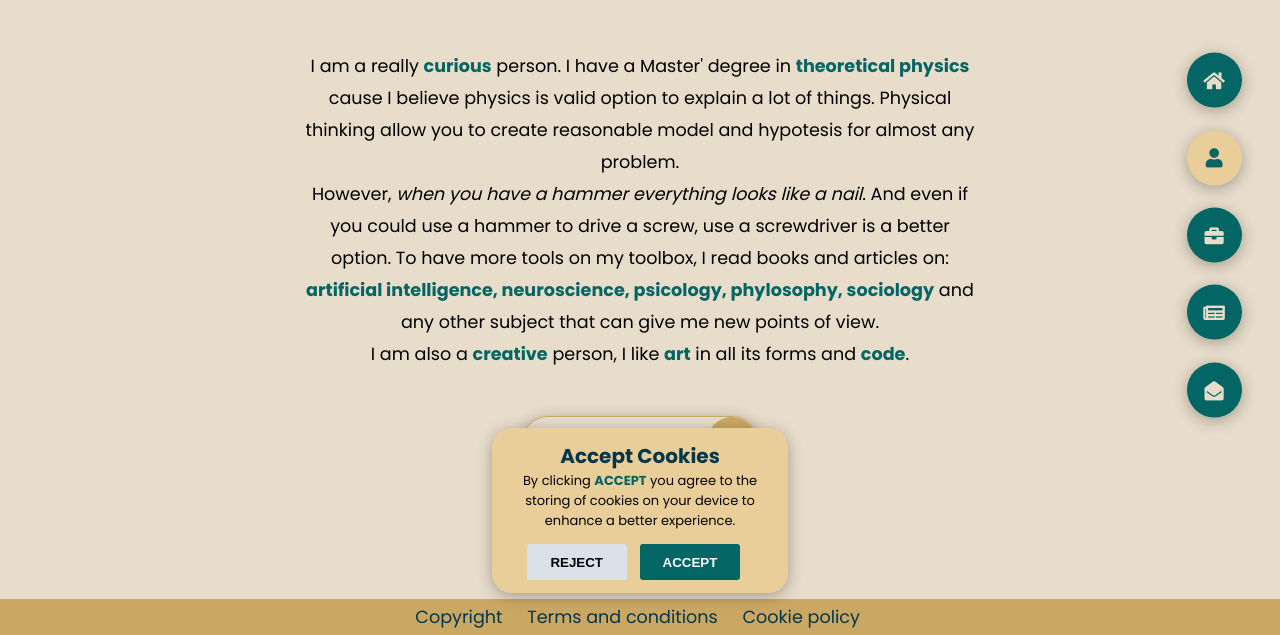
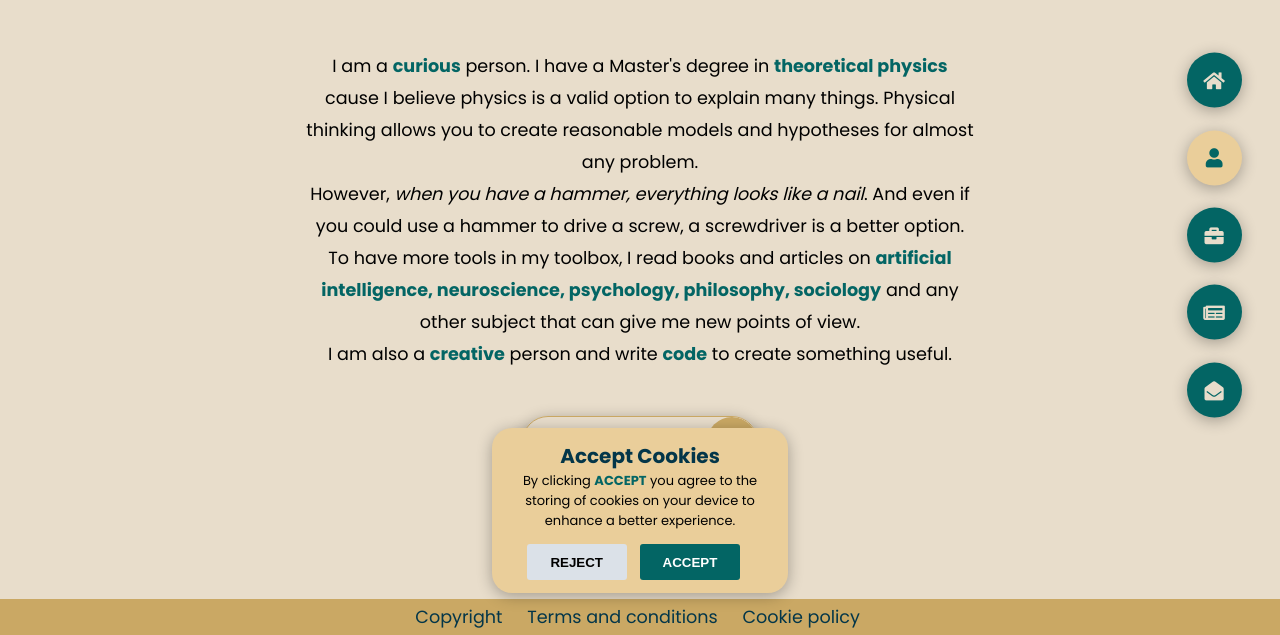
Before and after one commit to domingoran/website, a plain HTML site: page about.html in a window 1280 px wide. Shown: the part 165-800 px from the top of the page. Drawn offline with Linux system fonts and the light colour scheme.

Commit message:
about text change

```diff
--- a/about.html
+++ b/about.html
@@ -24,16 +24,19 @@
         <div class="about-container">
             <div class="left-about">
                 <p>
-                    I am a really <b>curious</b> person. I have a Master' degree in <b>theoretical physics</b>
-                    cause I believe physics is valid option to explain a lot of things. Physical
-                    thinking allow you to create reasonable model and hypotesis for almost any problem. <br>
-                    However, <i>when you have a hammer everything looks like a nail</i>. And even if you could use a
-                    hammer to drive a screw, use a screwdriver is a better option.
-                    To have more tools on my toolbox, I read books and
-                    articles on: <b>artificial intelligence, neuroscience, psicology, phylosophy, sociology</b> and any
-                    other subject that can give me new points of view. <br>
-                    I am also a <b>creative</b> person, I like <b>art</b> in all its forms
-                    and <b>code</b>.
+
+                    I am a <b>curious</b> person. I have a Master's degree in <b>theoretical physics</b> cause I believe
+                    physics is a
+                    valid option to explain many things.
+                    Physical thinking allows you to create reasonable models and hypotheses for almost any problem.<br>
+                    However, <i>when you have a hammer, everything looks like a nail</i>. And even if you could use a
+                    hammer to
+                    drive a screw, a screwdriver is a better option.
+                    To have more tools in my toolbox, I read books and articles on <b>artificial intelligence,
+                        neuroscience, psychology, philosophy, sociology</b> and any other subject that can give me new
+                    points of
+                    view.<br>
+                    I am also a <b>creative</b> person and write <b>code</b> to create something useful.
 
 
                 </p>
```
